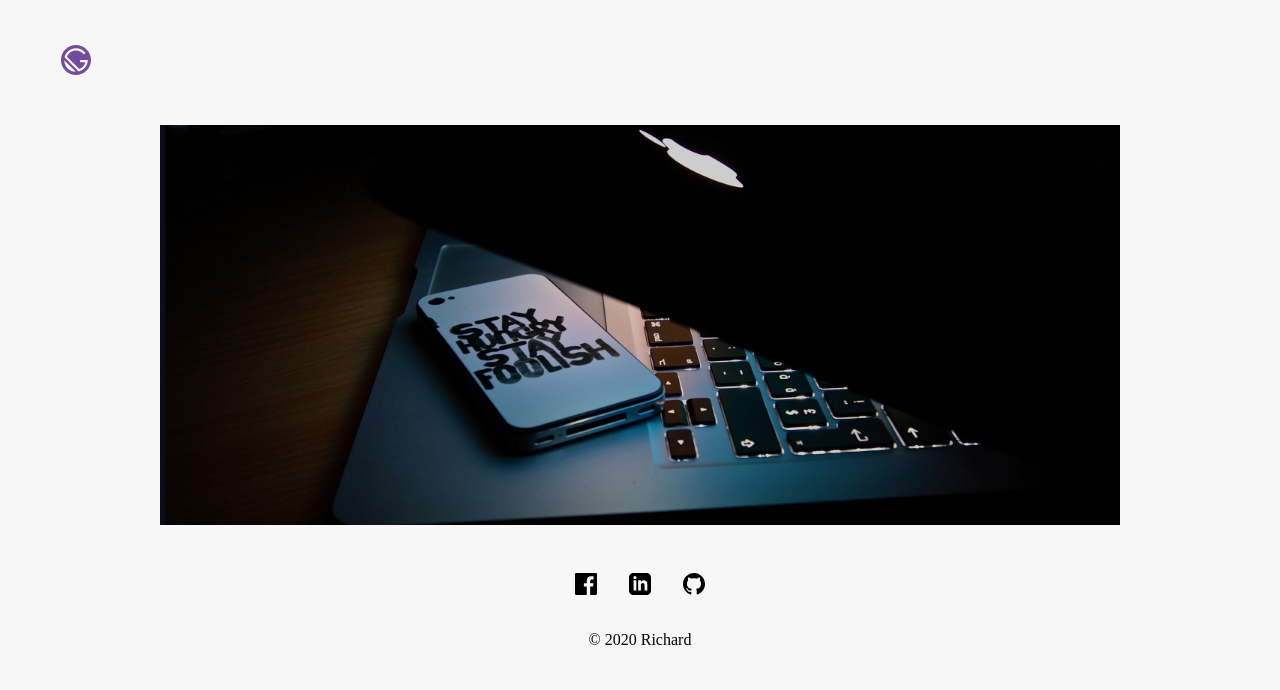
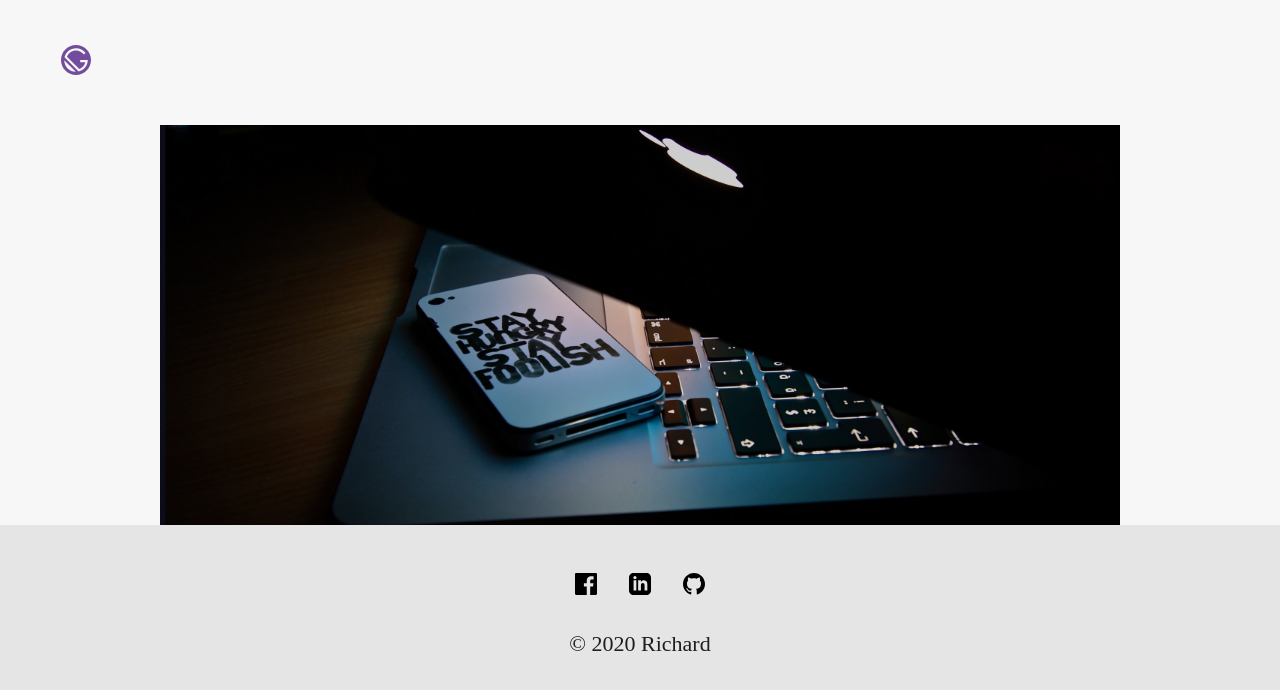
Before and after one commit to lianfengluo/gatsby_blog, a Gatsby site: page / in a window 1280 px wide. Built offline with nearby package versions, Linux system fonts and the light colour scheme; Gatsby itself is replaced by a stand-in of ours; a web font is replaced by a local one.

Commit message:
Adding Typography type

```diff
--- a/gatsby-browser.js
+++ b/gatsby-browser.js
@@ -8,10 +8,13 @@ const GlobalStyles = createGlobalStyle`
     margin: 0;
     padding: 0;
   }
-  body, html {
+  body, html, #___gatsby {
     font-family: ${(props) => props.theme.fonts.main};
     height: 100%;
     background-color: ${(props) => props.theme.colors.light1};
+  }
+  #gatsby-focus-wrapper {
+    height: 100%;
   }
 `;
 
--- a/gatsby-ssr.js
+++ b/gatsby-ssr.js
@@ -8,10 +8,13 @@ const GlobalStyles = createGlobalStyle`
     margin: 0;
     padding: 0;
   }
-  body, html {
+  body, html, #___gatsby {
     font-family: ${(props) => props.theme.fonts.main};
     height: 100%;
     background-color: ${(props) => props.theme.colors.light1};
+  }
+  #gatsby-focus-wrapper {
+    height: 100%;
   }
 `;
 
--- a/package.json
+++ b/package.json
@@ -1,5 +1,5 @@
 {
-  "name": "gatsby-starter-hello-world",
+  "name": "richard-blog",
   "private": true,
   "description": "A simplified bare-bones starter for Gatsby",
   "version": "0.1.0",
--- a/src/components/FeatureImage.tsx
+++ b/src/components/FeatureImage.tsx
@@ -1,5 +1,5 @@
 import React from 'react';
-import Img, { FixedObject, FluidObject } from 'gatsby-image';
+import Img, { FluidObject } from 'gatsby-image';
 import { useStaticQuery, graphql } from 'gatsby';
 import { FeatureImageWrapper } from 'src/wrappers';
 
--- a/src/components/Footer.tsx
+++ b/src/components/Footer.tsx
@@ -4,6 +4,7 @@ import {
   FooterWrapper,
   FooterSocialIcons,
   FooterSocialWrapper,
+  P,
 } from 'src/wrappers';
 
 export const Footer: React.FC<{}> = () => {
@@ -46,7 +47,9 @@ export const Footer: React.FC<{}> = () => {
             <img src={data.github.publicURL} alt="github icon" />
           </a>
         </FooterSocialIcons>
-        <p>© 2020 Richard</p>
+        <P size="s" color="dark3">
+          © 2020 Richard
+        </P>
       </FooterSocialWrapper>
     </FooterWrapper>
   );
--- a/src/themes/theme.tsx
+++ b/src/themes/theme.tsx
@@ -9,6 +9,7 @@ export default {
     dark1: 'hsl(227, 2%, 12%)',
     dark2: 'hsl(227, 2%, 26%)',
     dark3: 'hsl(227, 2%, 64%)',
+    dark4: 'hsl(227, 2%, 90%)',
     light1: 'hsl(0, 0%, 97%)',
     light2: 'hsl(0, 0%, 99%)',
   },
--- a/src/wrappers/FooterWrapper.tsx
+++ b/src/wrappers/FooterWrapper.tsx
@@ -1,9 +1,10 @@
 import styled from 'styled-components';
 
 export const FooterWrapper = styled.footer`
-  grid-column: 2 / span 12;
+  grid-column: 1 / -1;
   min-height: 11.25rem;
-  padding: 3rem 0;
+  padding: 3rem 0 0 0;
+  background-color: ${(props) => props.theme.colors.dark4};
   justify-content: center;
   display: flex;
   align-items: flex-start;
@@ -32,12 +33,13 @@ export const FooterSocialIcons = styled.div`
 
   & img {
     padding: 0 1rem;
-    transition: opacity 0.3s ease;
+    transition: all 1s ease;
     height: 22px;
 
     &:hover,
     &:focus {
       opacity: 0.5;
+      height: 28px;
     }
   }
 `;
--- a/src/wrappers/ImageWrapper.tsx
+++ b/src/wrappers/ImageWrapper.tsx
@@ -6,6 +6,14 @@ export const FeatureImageWrapper = styled.div`
   overflow: hidden;
   position: relative;
   z-index: 0;
+  transition: width 1s;
+  display: flex;
+  justify-self: center;
+  width: 100%;
+
+  &:hover {
+    width: 120%;
+  }
 
   @media ${(props) => props.theme.breakpoints.tablet} {
     grid-column: 2 / span 6;
--- /dev/null
+++ b/src/wrappers/TypographyWrapper.tsx
@@ -0,0 +1,119 @@
+import styled from 'styled-components';
+
+interface PItf {
+  size?: string;
+  margin?: number;
+  textDecoration?: string;
+  color?: string;
+  textAlign?: string;
+  weight?: string;
+  theme: any;
+}
+
+export const P = styled.p<PItf>`
+  margin: ${(props: PItf) => props.margin || 0};
+  font-size: ${(props: PItf) => {
+    switch (props.size) {
+      case 'm':
+        return '1.125rem';
+      case 's':
+        return '1rem';
+      case 'xs':
+        return '0.875rem';
+      default:
+        return '1.125rem';
+    }
+  }};
+
+  font-size: ${(props: PItf) => {
+    switch (props.size) {
+      case 'm':
+        return '1.4375rem';
+      case 's':
+        return '1.375rem';
+      case 'xs':
+        return '1.125rem';
+      default:
+        return '1.4375rem';
+    }
+  }};
+
+  text-decoration: ${(props: PItf) => props.textDecoration || null};
+  font-weight: ${(props: PItf) => {
+    switch (props.weight) {
+      case 'normal':
+        return '400';
+      case 'bold':
+        return '700';
+      default:
+        return '400';
+    }
+  }};
+  color: ${(props: PItf) => {
+    switch (props.color) {
+      case 'dark1':
+        return props.theme.colors.dark1;
+      case 'dark2':
+        return props.theme.colors.dark2;
+      case 'drak3':
+        return props.theme.colors.dark3;
+      case 'light1':
+        return props.theme.colors.light1;
+      case 'light2':
+        return props.theme.colors.light2;
+      default:
+        return props.theme.colors.dark1;
+    }
+  }};
+  text-align: ${(props: PItf) => props.textAlign || 'left'};
+`;
+
+export const H1 = styled.h1`
+  font-size: 2.25rem;
+  line-height: 2.5rem;
+  color: ${(props: any) => {
+    switch (props.color) {
+      case 'dark1':
+        return props.theme.colors.dark1;
+      case 'dark2':
+        return props.theme.colors.dark2;
+      case 'drak3':
+        return props.theme.colors.dark3;
+      case 'light1':
+        return props.theme.colors.light1;
+      case 'light2':
+        return props.theme.colors.light2;
+      default:
+        return props.theme.colors.dark1;
+    }
+  }};
+
+  font-weight: 400;
+  text-align: ${(props: any) => props.textAlign || 'left'};
+  margin: ${(props: any) => props.margin || 0};
+`;
+
+export const H2 = styled.h2`
+  font-size: 1.5rem;
+  line-height: 1.875rem;
+  color: ${(props: any) => {
+    switch (props.color) {
+      case 'dark1':
+        return props.theme.colors.dark1;
+      case 'dark2':
+        return props.theme.colors.dark2;
+      case 'drak3':
+        return props.theme.colors.dark3;
+      case 'light1':
+        return props.theme.colors.light1;
+      case 'light2':
+        return props.theme.colors.light2;
+      default:
+        return props.theme.colors.dark1;
+    }
+  }};
+
+  font-weight: 400;
+  text-align: ${(props: any) => props.textAlign || 'left'};
+  margin: ${(props: any) => props.margin || 0};
+`;
--- a/src/wrappers/index.tsx
+++ b/src/wrappers/index.tsx
@@ -3,3 +3,4 @@ export * from './NavWrapper';
 export * from './FooterWrapper';
 export * from './ImageWrapper';
 export * from './ContentWrapper';
+export * from './TypographyWrapper';
```
